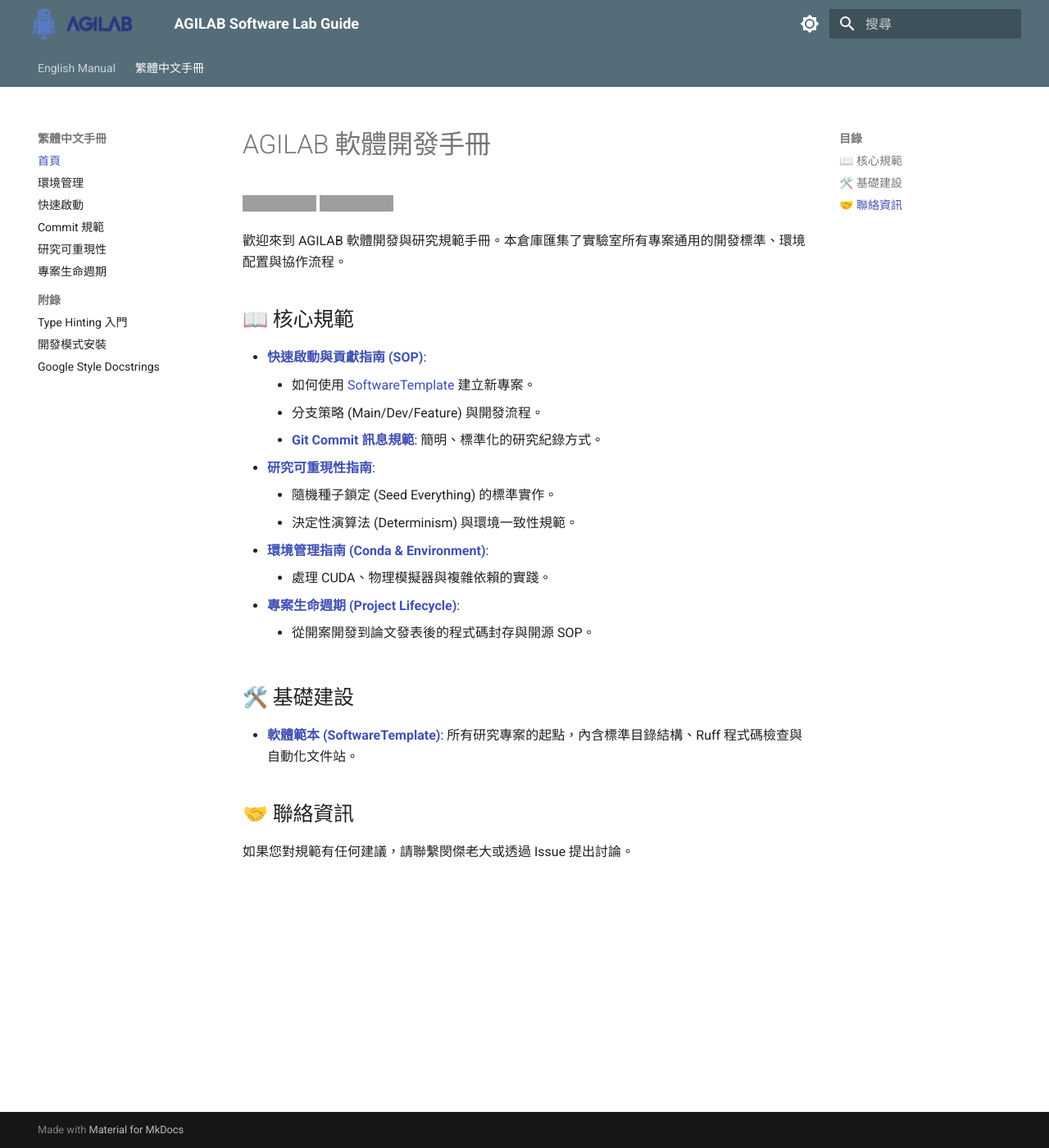
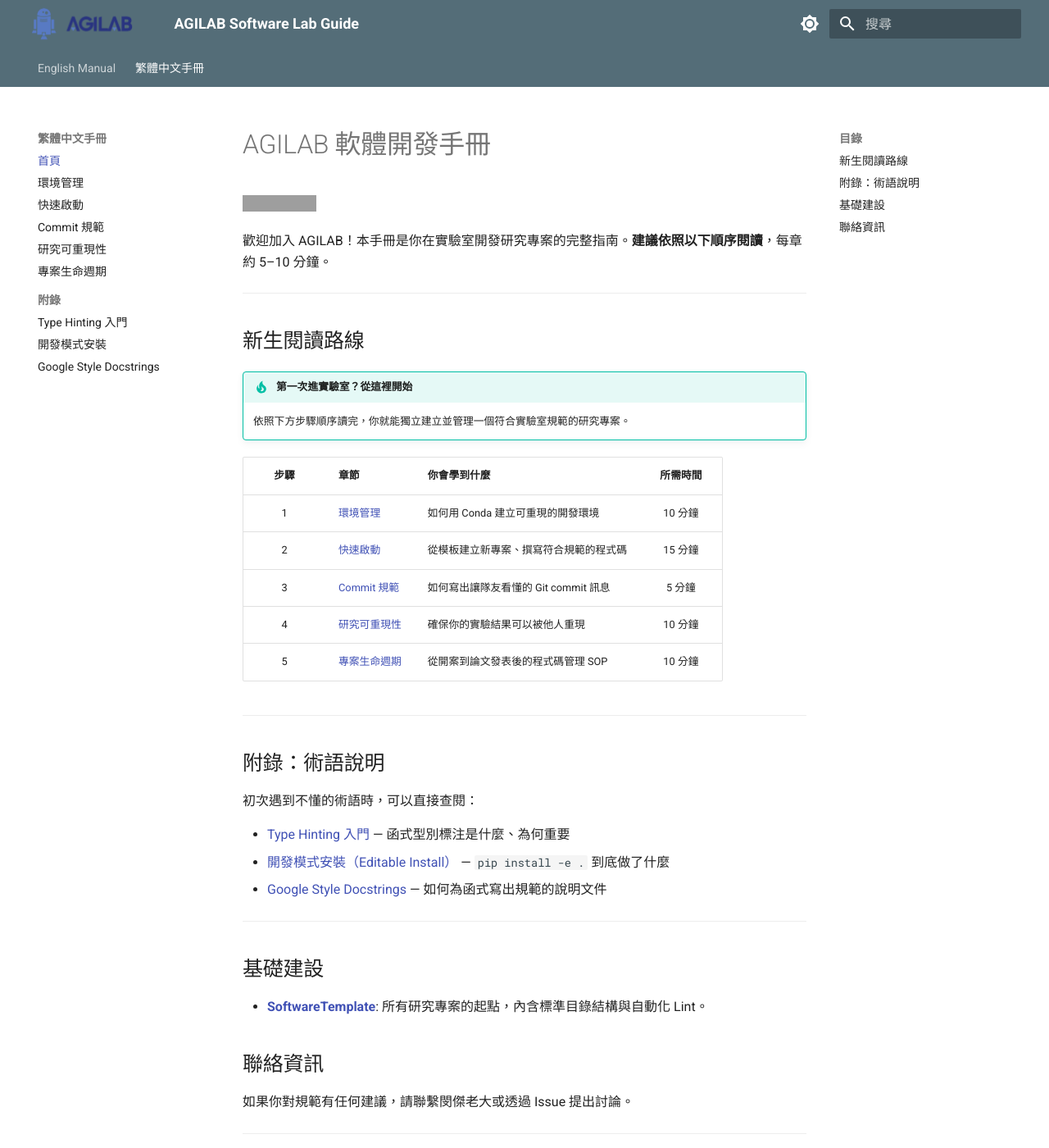
Before and after one commit to AGILAB-NTNU/AGILAB_Software_Lab_Guide, an MkDocs documentation site: the page built from docs/zh/index.md, in a window 1280 px wide and 1400 px high. Shown: the whole window at 82% size. Built offline with MkDocs 1.6.1 and Material for MkDocs 9.7.7, drawn with Linux system fonts in a browser that asks for light colours; grey boxes are pictures that could not be loaded.

Commit message:
docs: rewrite zh index as sequential onboarding guide

```diff
--- a/docs/zh/index.md
+++ b/docs/zh/index.md
@@ -1,28 +1,44 @@
 # AGILAB 軟體開發手冊
 
-[![Documentation](https://img.shields.io/badge/docs-GitHub%20Pages-blue.svg)](https://agilab-ntnu.github.io/AGILAB_Software_Lab_Guide/) [![Traditional Chinese](https://img.shields.io/badge/%E8%AA%9E%E8%A8%80-%E7%B9%81%E9%AB%94%E4%B8%AD%E6%96%87-green.svg)](https://agilab-ntnu.github.io/AGILAB_Software_Lab_Guide/zh/)
+[![Documentation](https://img.shields.io/badge/docs-GitHub%20Pages-blue.svg)](https://agilab-ntnu.github.io/AGILAB_Software_Lab_Guide/)
 
-歡迎來到 AGILAB 軟體開發與研究規範手冊。本倉庫匯集了實驗室所有專案通用的開發標準、環境配置與協作流程。
+歡迎加入 AGILAB！本手冊是你在實驗室開發研究專案的完整指南。**建議依照以下順序閱讀**，每章約 5–10 分鐘。
 
-## 📖 核心規範
+---
 
-*   **[快速啟動與貢獻指南 (SOP)](https://agilab-ntnu.github.io/AGILAB_Software_Lab_Guide/zh/contributing/)**:
-    *   如何使用 [SoftwareTemplate](https://github.com/AGILAB-NTNU/SoftwareTemplate) 建立新專案。
-    *   分支策略 (Main/Dev/Feature) 與開發流程。
-    *   **[Git Commit 訊息規範](https://agilab-ntnu.github.io/AGILAB_Software_Lab_Guide/zh/git_convention/)**: 簡明、標準化的研究紀錄方式。
-*   **[研究可重現性指南](https://agilab-ntnu.github.io/AGILAB_Software_Lab_Guide/zh/reproducibility/)**:
-    *   隨機種子鎖定 (Seed Everything) 的標準實作。
-    *   決定性演算法 (Determinism) 與環境一致性規範。
-*   **[環境管理指南 (Conda & Environment)](https://agilab-ntnu.github.io/AGILAB_Software_Lab_Guide/zh/conda_guide/)**:
-    *   處理 CUDA、物理模擬器與複雜依賴的實踐。
-*   **[專案生命週期 (Project Lifecycle)](https://agilab-ntnu.github.io/AGILAB_Software_Lab_Guide/zh/lifecycle/)**:
-    *   從開案開發到論文發表後的程式碼封存與開源 SOP。
+## 新生閱讀路線
 
-## 🛠️ 基礎建設
+!!! tip "第一次進實驗室？從這裡開始"
+    依照下方步驟順序讀完，你就能獨立建立並管理一個符合實驗室規範的研究專案。
 
-*   **[軟體範本 (SoftwareTemplate)](https://github.com/AGILAB-NTNU/SoftwareTemplate)**:
-    所有研究專案的起點，內含標準目錄結構、Ruff 程式碼檢查與自動化文件站。
+| 步驟 | 章節 | 你會學到什麼 | 所需時間 |
+|:---:|---|---|:---:|
+| 1 | [環境管理](conda_guide.md) | 如何用 Conda 建立可重現的開發環境 | 10 分鐘 |
+| 2 | [快速啟動](contributing.md) | 從模板建立新專案、撰寫符合規範的程式碼 | 15 分鐘 |
+| 3 | [Commit 規範](git_convention.md) | 如何寫出讓隊友看懂的 Git commit 訊息 | 5 分鐘 |
+| 4 | [研究可重現性](reproducibility.md) | 確保你的實驗結果可以被他人重現 | 10 分鐘 |
+| 5 | [專案生命週期](lifecycle.md) | 從開案到論文發表後的程式碼管理 SOP | 10 分鐘 |
 
-## 🤝 聯絡資訊
+---
 
-如果您對規範有任何建議，請聯繫閔傑老大或透過 Issue 提出討論。
+## 附錄：術語說明
+
+初次遇到不懂的術語時，可以直接查閱：
+
+- [Type Hinting 入門](type_hinting.md) — 函式型別標注是什麼、為何重要
+- [開發模式安裝（Editable Install）](editable_install.md) — `pip install -e .` 到底做了什麼
+- [Google Style Docstrings](docstrings.md) — 如何為函式寫出規範的說明文件
+
+---
+
+## 基礎建設
+
+- **[SoftwareTemplate](https://github.com/AGILAB-NTNU/SoftwareTemplate)**: 所有研究專案的起點，內含標準目錄結構與自動化 Lint。
+
+## 聯絡資訊
+
+如果你對規範有任何建議，請聯繫閔傑老大或透過 Issue 提出討論。
+
+---
+
+**下一步 →** [環境管理](conda_guide.md)
```
